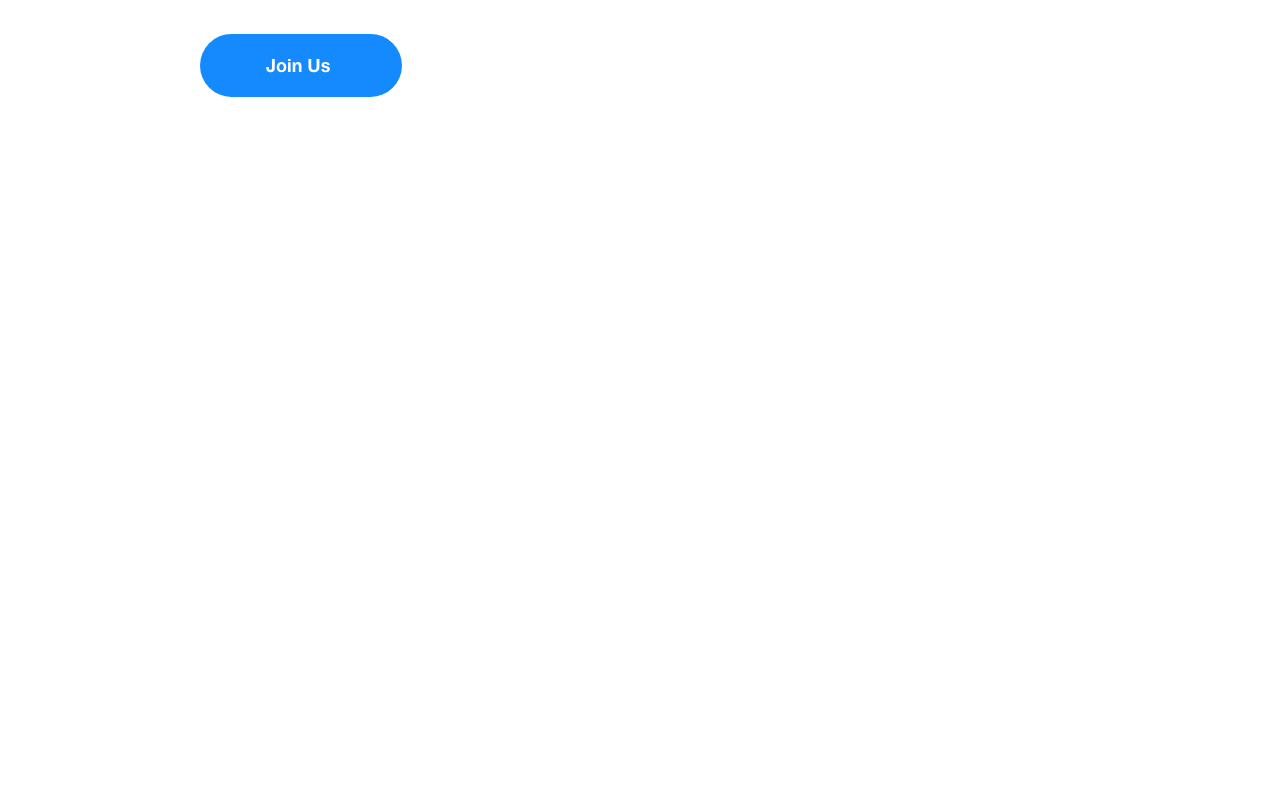
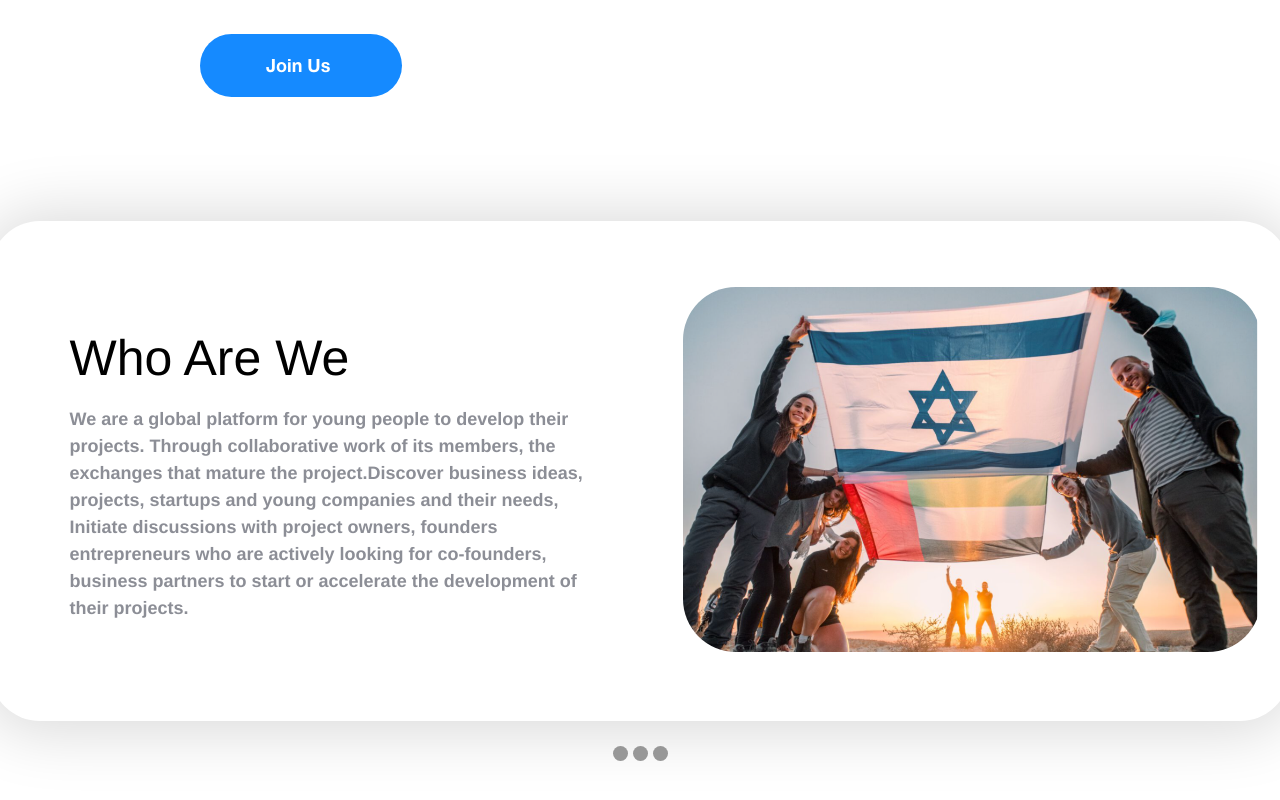
Before and after one commit to OmerBresinski/hackathon, a React (Create React App) app: page /home in a window 1280 px wide. Shown: the part 478-1278 px from the top of the page. Before the commit the page ends 800 px from the top, so only its background shows below. Built offline with nearby package versions, Linux system fonts and the light colour scheme.

Commit message:
who are we

```diff
--- a/src/components/Text/style.js
+++ b/src/components/Text/style.js
@@ -5,6 +5,7 @@ export const TextContainer = styled.div`
     font-weight: ${(props) => (props.bold ? "bold" : "normal")};
     font-size: ${(props) => props.size};
     font-family: Helvetica, Arial, sans-serif;
+    line-height: 1.5;
     transition: all 0.12s ease-in-out;
     cursor: ${({ withPointer }) => (withPointer ? "pointer" : "initial")};
 
--- a/src/pages/Home.js
+++ b/src/pages/Home.js
@@ -1,6 +1,8 @@
 import React from "react";
 import header_right from "assets/header_right.png";
 import header_left from "assets/header_left.png";
+import who_are_we from "assets/who_are_we.png";
+import Text from "components/Text";
 import * as S from "./style";
 
 const Home = () => {
@@ -28,6 +30,34 @@ const Home = () => {
                     />
                 </div>
             </S.Header>
+            <S.WhoAreWe>
+                <S.WhoAreWeLeft>
+                    <S.WhoAreWeLeftTop>
+                        <Text size='50px'>Who Are We</Text>
+                    </S.WhoAreWeLeftTop>
+                    <S.WhoAreWeLeftBottom>
+                        <Text size='18px' color='#8C8E96' bold>
+                            We are a global platform for young people to develop
+                            their projects. Through collaborative work of its
+                            members, the exchanges that mature the
+                            project.Discover business ideas, projects, startups
+                            and young companies and their needs, Initiate
+                            discussions with project owners, founders
+                            entrepreneurs who are actively looking for
+                            co-founders, business partners to start or
+                            accelerate the development of their projects.
+                        </Text>
+                    </S.WhoAreWeLeftBottom>
+                </S.WhoAreWeLeft>
+                <S.WhoAreWeRight>
+                    <img src={who_are_we} alt='' />
+                </S.WhoAreWeRight>
+            </S.WhoAreWe>
+            <S.Dots>
+                <S.Dot />
+                <S.Dot />
+                <S.Dot />
+            </S.Dots>
         </S.Home>
     );
 };
--- a/src/pages/style.js
+++ b/src/pages/style.js
@@ -4,9 +4,56 @@ export const Home = styled.div`
     display: flex;
     flex-direction: column;
     overflow-x: hidden;
+    align-items: center;
+    width: 100%;
 `;
 
 export const Header = styled.div`
     display: flex;
     justify-content: space-between;
 `;
+
+export const WhoAreWe = styled.div`
+    display: flex;
+    justify-content: center;
+    align-items: center;
+    width: 1150px;
+    height: 500px;
+    border-radius: 50px;
+    -webkit-box-shadow: 0px 2px 63px 9px rgba(0, 0, 0, 0.15);
+    -moz-box-shadow: 0px 2px 63px 9px rgba(0, 0, 0, 0.15);
+    box-shadow: 0px 2px 63px 9px rgba(0, 0, 0, 0.15);
+    margin-block-start: 120px;
+    margin-block-end: 25px;
+    padding: 0px 50px 0px 100px;
+    gap: 80px;
+`;
+
+export const WhoAreWeLeft = styled.div`
+    display: flex;
+    flex-direction: column;
+    align-items: space-between;
+    width: 100%;
+    gap: 10px;
+`;
+
+export const WhoAreWeLeftTop = styled.div``;
+
+export const WhoAreWeLeftBottom = styled.div`
+    width: 533px;
+`;
+
+export const Dot = styled.div`
+    height: 15px;
+    width: 15px;
+    border-radius: 50%;
+    background: #979797;
+`;
+
+export const WhoAreWeRight = styled.div``;
+
+export const Dots = styled.div`
+    display: flex;
+    gap: 5px;
+    margin-block-end: 100px;
+`;
```
Also changed, not shown: src/assets/who_are_we.png (added).
